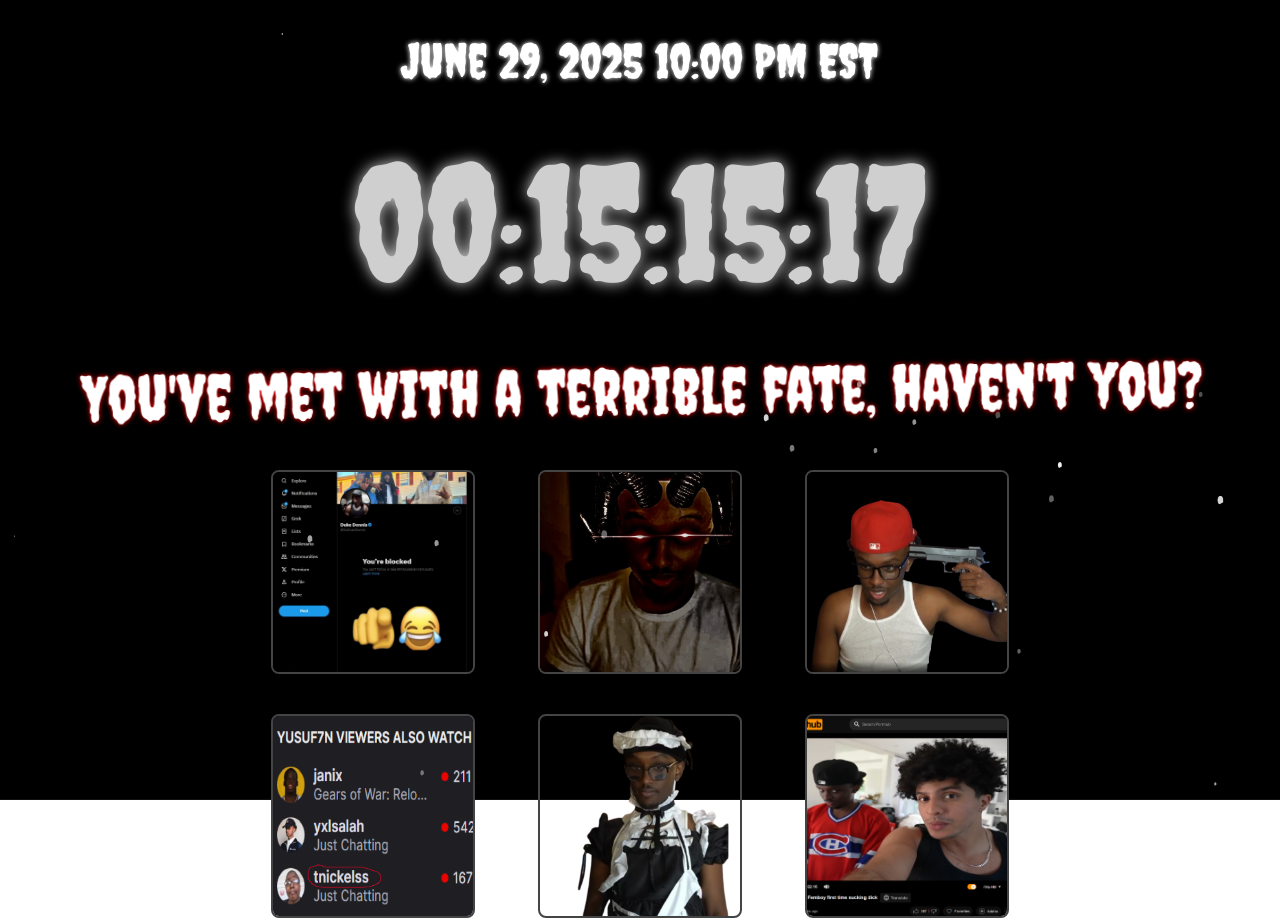
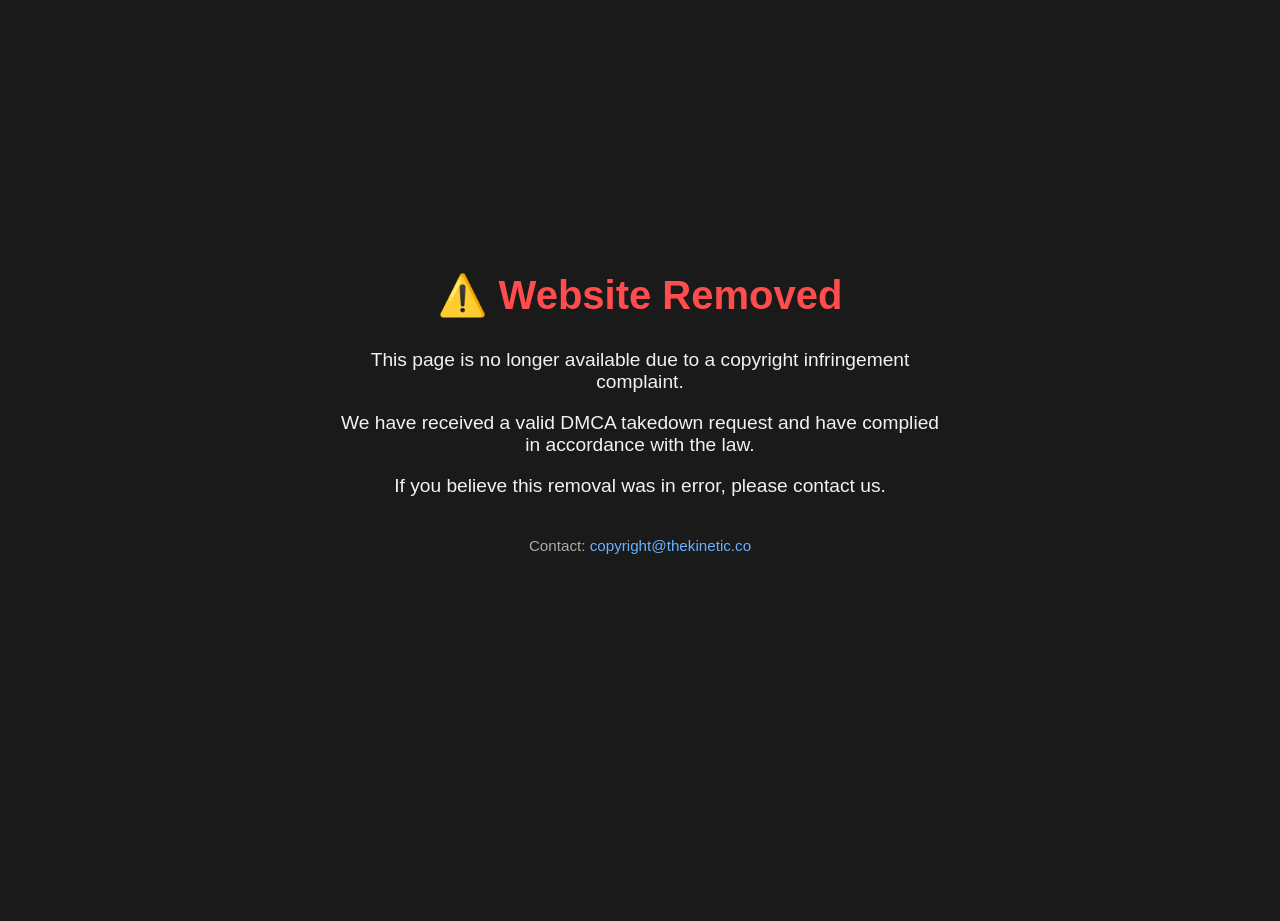
Before and after one commit to yusuf7n/yusuf7n.github.io, a plain HTML site: page index.html in a window 1280 px wide. Shown: the top 921 px of the page. After the commit the page ends 800 px from the top, so only its background shows below. Drawn offline with Linux system fonts and the light colour scheme.

Commit message:
Update index.html

```diff
--- a/index.html
+++ b/index.html
@@ -1,197 +1,59 @@
 <!DOCTYPE html>
 <html lang="en">
 <head>
-  <meta charset="UTF-8">
-  <meta name="viewport" content="width=device-width, initial-scale=1.0">
-  <title>The Yusuf7n Files.</title>
-  <link href="https://fonts.googleapis.com/css?family=Creepster" rel="stylesheet">
+  <meta charset="UTF-8" />
+  <meta name="viewport" content="width=device-width, initial-scale=1.0"/>
+  <title>Website Removed</title>
   <style>
     body {
-      color: #fff;
+      background-color: #1a1a1a;
+      color: #f2f2f2;
+      font-family: Arial, sans-serif;
       display: flex;
       flex-direction: column;
       justify-content: center;
       align-items: center;
-      gap: 2.5rem;
-      padding: 2rem;
-      min-height: 100vh;
+      height: 100vh;
+      text-align: center;
       margin: 0;
-      font-family: 'Creepster', cursive;
-      overflow-y: auto;
     }
-    body::before {
-      content: "";
-      position: fixed;
-      top: 0;
-      left: 0;
-      width: 100%;
-      height: 100%;
-      background: url('images/background.png') no-repeat center center fixed;
-      background-size: cover;
-      z-index: -1;
+
+    h1 {
+      font-size: 2.5em;
+      color: #ff4c4c;
+      margin-bottom: 0.5em;
     }
-    #snow {
-      position: fixed;
-      top: 0;
-      left: 0;
-      width: 100%;
-      height: 100%;
-      pointer-events: none;
+
+    p {
+      font-size: 1.2em;
+      max-width: 600px;
+      margin: 0.5em 0;
     }
-    .snowflake {
-      position: absolute;
-      top: -2rem;
-      color: white;
-      user-select: none;
-      animation-name: fall;
-      animation-timing-function: linear;
-      animation-iteration-count: infinite;
+
+    .contact {
+      margin-top: 2em;
+      font-size: 0.95em;
+      color: #aaaaaa;
     }
-    @keyframes fall {
-      to { transform: translateY(110vh); }
+
+    a {
+      color: #66b3ff;
+      text-decoration: none;
     }
-    #datetime { font-size: 3rem; text-shadow: 0 0 5px #fff; }
-    #timer { font-size: 10rem; text-shadow: 0 0 15px #fff; animation: flicker 1.5s infinite; }
-    #message { font-size: 4rem; text-shadow: 0 0 5px red; }
-    .images {
-      display: flex;
-      justify-content: space-around;
-      width: 100%;
-      max-width: 800px;
-    }
-    .images img {
-      width: 200px;
-      height: 200px;
-      object-fit: cover;
-      border: 2px solid #444;
-      border-radius: 8px;
-      cursor: pointer;
-    }
-    @keyframes flicker {
-      0%   { opacity: 1; }
-      50%  { opacity: 0.8; }
-      100% { opacity: 1; }
-    }
-    @keyframes shake {
-      0%   { transform: translate(0,0); }
-      25%  { transform: translate(2px,-2px) rotate(-1deg); }
-      50%  { transform: translate(-2px,2px) rotate(1deg); }
-      75%  { transform: translate(2px,2px) rotate(0deg); }
-      100% { transform: translate(0,0); }
-    }
-    .shake { animation: shake 0.6s ease-in-out; }
-    #overlay {
-      display: none;
-      position: fixed;
-      top: 0;
-      left: 0;
-      width: 100%;
-      height: 100%;
-      background: rgba(0,0,0,0.85);
-      align-items: center;
-      justify-content: center;
-      z-index: 1000;
-      cursor: pointer;
-    }
-    #overlay img {
-      max-width: 90%;
-      max-height: 90%;
-      box-shadow: 0 0 20px #000;
-      border-radius: 4px;
-      cursor: default;
+
+    a:hover {
+      text-decoration: underline;
     }
   </style>
 </head>
 <body>
-  <div id="snow"></div>
-  <div id="datetime">June 29, 2025 10:00 PM EST</div>
-  <div id="timer">00:00:00:00</div>
-  <div id="message">All secrets of Yusuf7n will be revealed s00n.</div>
-  <div class="images">
-    <img src="images/image1.png" alt="">
-    <img src="images/image2.png" alt="">
-    <img src="images/image3.png" alt="">
+  <h1>⚠️ Website Removed</h1>
+  <p>This page is no longer available due to a copyright infringement complaint.</p>
+  <p>We have received a valid DMCA takedown request and have complied in accordance with the law.</p>
+  <p>If you believe this removal was in error, please contact us.</p>
+
+  <div class="contact">
+    Contact: <a href="mailto:copyright@thekinetic.co">copyright@thekinetic.co</a>
   </div>
-  <div class="images">
-    <img src="images/image4.png" alt="">
-    <img src="images/image5.png" alt="">
-    <img src="images/image6.png" alt="">
-  </div>
-  <div class="images">
-    <img src="images/image7.png" alt="">
-    <img src="images/image8.png" alt="">
-    <img src="images/image9.png" alt="">
-  </div>
-  <div id="overlay">
-    <img id="overlay-img" src="" alt="Full size">
-  </div>
-  <audio id="bg-audio" loop autoplay>
-    <source src="audio/audio.mp3" type="audio/mpeg">
-    Your browser does not support audio playback.
-  </audio>
-  <script>
-    window.addEventListener('load', () => {
-      const snowContainer = document.getElementById('snow');
-      for (let i = 0; i < 20; i++) {
-        const flake = document.createElement('div');
-        flake.className = 'snowflake';
-        flake.textContent = '•';
-        flake.style.left = Math.random() * 100 + '%';
-        flake.style.fontSize = (Math.random() * 2 + 0.5) + 'rem';
-        flake.style.opacity = Math.random() * 0.7 + 0.3;
-        flake.style.animationDuration = Math.random() * 8 + 4 + 's';
-        snowContainer.appendChild(flake);
-      }
-      const audio = document.getElementById('bg-audio');
-      audio.play().catch(() => {});
-    });
-    function updateTimer() {
-      const target = new Date('June 29, 2025 22:00:00 GMT-0500').getTime();
-      const now = Date.now();
-      const diff = target - now;
-      if (diff <= 0) {
-        document.getElementById('timer').textContent = '00:00:00:00';
-        clearInterval(timerInterval);
-        return;
-      }
-      const days = Math.floor(diff / (1000*60*60*24));
-      const hrs = Math.floor((diff % (1000*60*60*24)) / (1000*60*60));
-      const mins = Math.floor((diff % (1000*60*60)) / (1000*60));
-      const secs = Math.floor((diff % (1000*60)) / 1000);
-      document.getElementById('timer').textContent =
-        String(days).padStart(2,'0') + ':' +
-        String(hrs).padStart(2,'0') + ':' +
-        String(mins).padStart(2,'0') + ':' +
-        String(secs).padStart(2,'0');
-    }
-    const timerInterval = setInterval(updateTimer, 1000);
-    updateTimer();
-    const messages = [
-      'All secrets of Yusuf7n will be revealed s00n.',
-      "You've met with a terrible fate, haven't you?",
-      'Yusuf sold his soul on March 13, 2023.',
-      'The 9 pictures all have a connection.',
-      'Can you figure out the connection?',
-      '#FreeYusufUpdates, killed by d*fibb.'
-    ];
-    let msgIdx = 0;
-    const msgEl = document.getElementById('message');
-    setInterval(() => {
-      msgIdx = (msgIdx + 1) % messages.length;
-      msgEl.textContent = messages[msgIdx];
-      msgEl.classList.add('shake');
-      msgEl.addEventListener('animationend', () => msgEl.classList.remove('shake'), { once: true });
-    }, 5000);
-    document.querySelectorAll('.images img').forEach(img => {
-      img.addEventListener('click', () => {
-        document.getElementById('overlay-img').src = img.src;
-        document.getElementById('overlay').style.display = 'flex';
-      });
-    });
-    document.getElementById('overlay').addEventListener('click', () => {
-      document.getElementById('overlay').style.display = 'none';
-    });
-    document.getElementById('overlay-img').addEventListener('click', e => e.stopPropagation());
-  </script>
 </body>
 </html>
```
